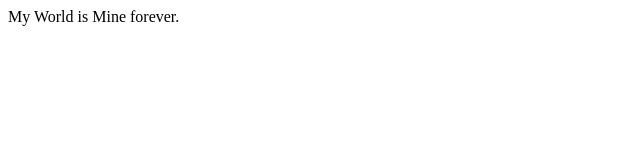
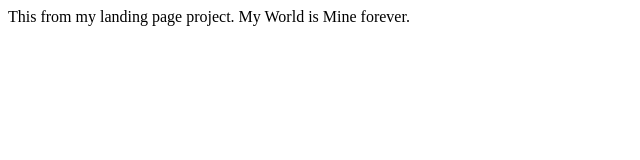
Before and after one commit to ejllefebvre/ejllefebvre.github.io, a plain HTML site: page index.html in a window 1280 px wide. Shown: the whole page, without its empty margins (0-640 px from the left). Drawn offline with Linux system fonts and the light colour scheme.

Commit message:
from my Landing Page Project

```diff
--- a/index.html
+++ b/index.html
@@ -1,6 +1,7 @@
 <html>
 <header><title>Mr. L</title></header>
 <body>
+This from my landing page project.
 My World is Mine forever.
 </body>
 </html>
```
